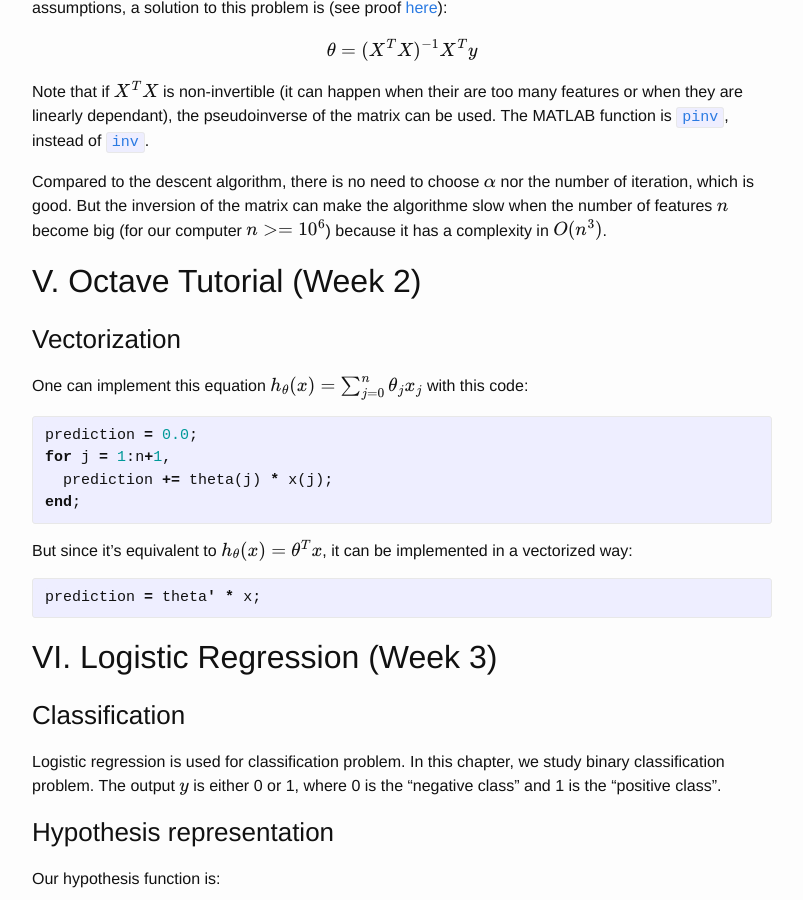
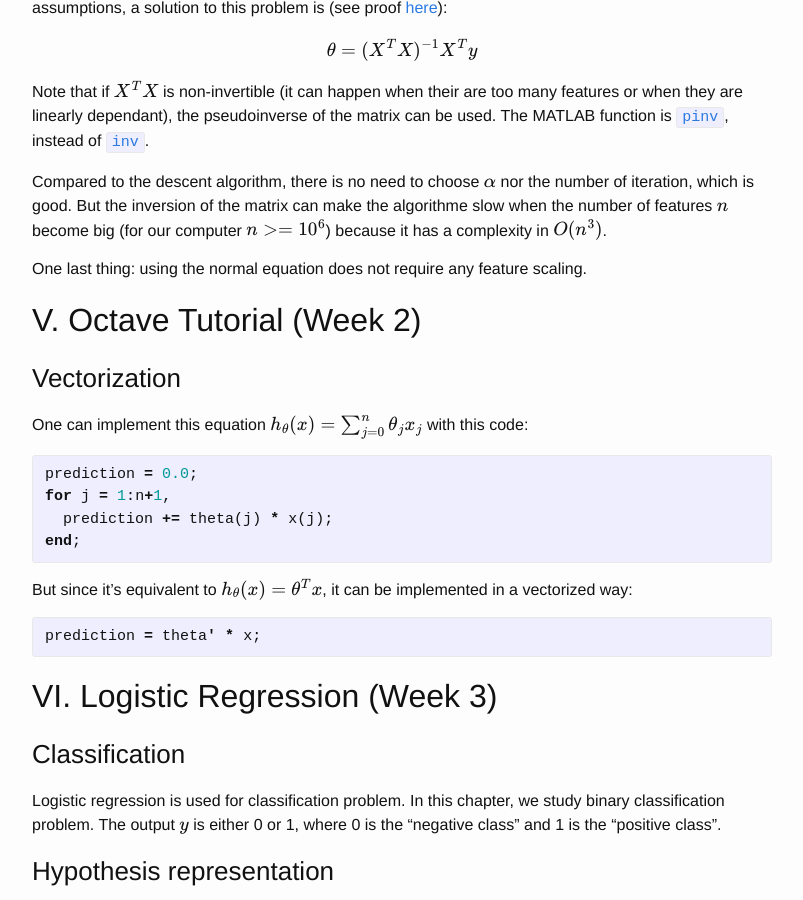
Before and after one commit to seiteta/seiteta.github.io_old, a Jekyll site: the page built from _posts/2014-12-04-machine-learning-notes.md, in a window 1280 px wide and 900 px high, scrolled down 3438 px. Shown: the whole window, without its empty margins (238-1041 px from the left). Built offline with Jekyll 4.4.1, drawn with Linux system fonts in a browser that asks for light colours; formulas are drawn with MathJax 3.

Commit message:
Update 2014-12-04-machine-learning-notes.md

```diff
--- a/_posts/2014-12-04-machine-learning-notes.md
+++ b/_posts/2014-12-04-machine-learning-notes.md
@@ -120,6 +120,8 @@ Note that if $$ X^TX $$ is non-invertible (it can happen when their are too many
 
 Compared to the descent algorithm, there is no need to choose $$\alpha$$ nor the number of iteration, which is good. But the inversion of the matrix can make the algorithme slow when the number of features $$n$$ become big (for our computer $$n>=10^6$$) because it has a complexity in $$O(n^3)$$.
 
+One last thing:  using the normal equation does not require any feature scaling.
+
 ## V. Octave Tutorial (Week 2)
 
 ### Vectorization
```
